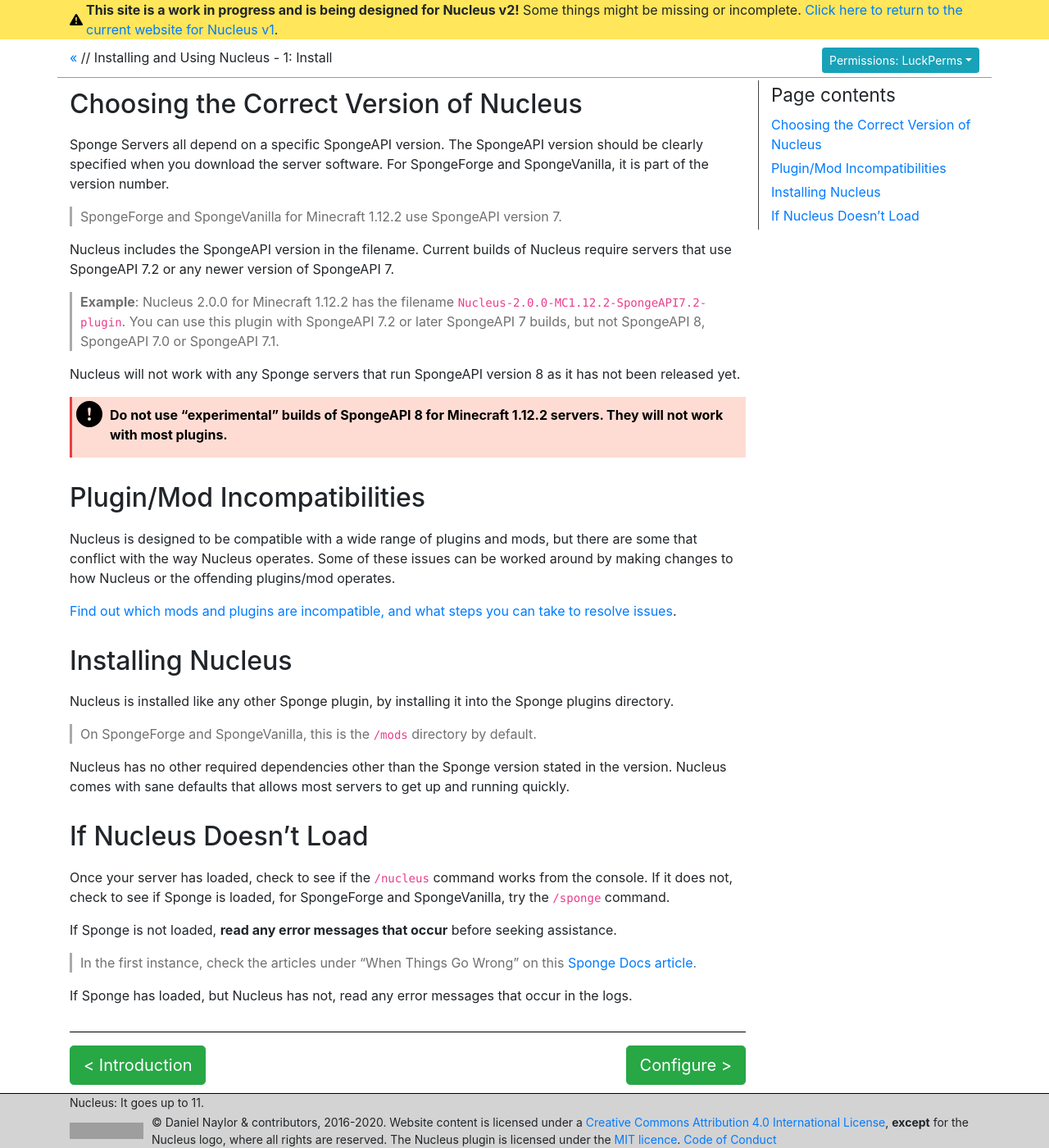
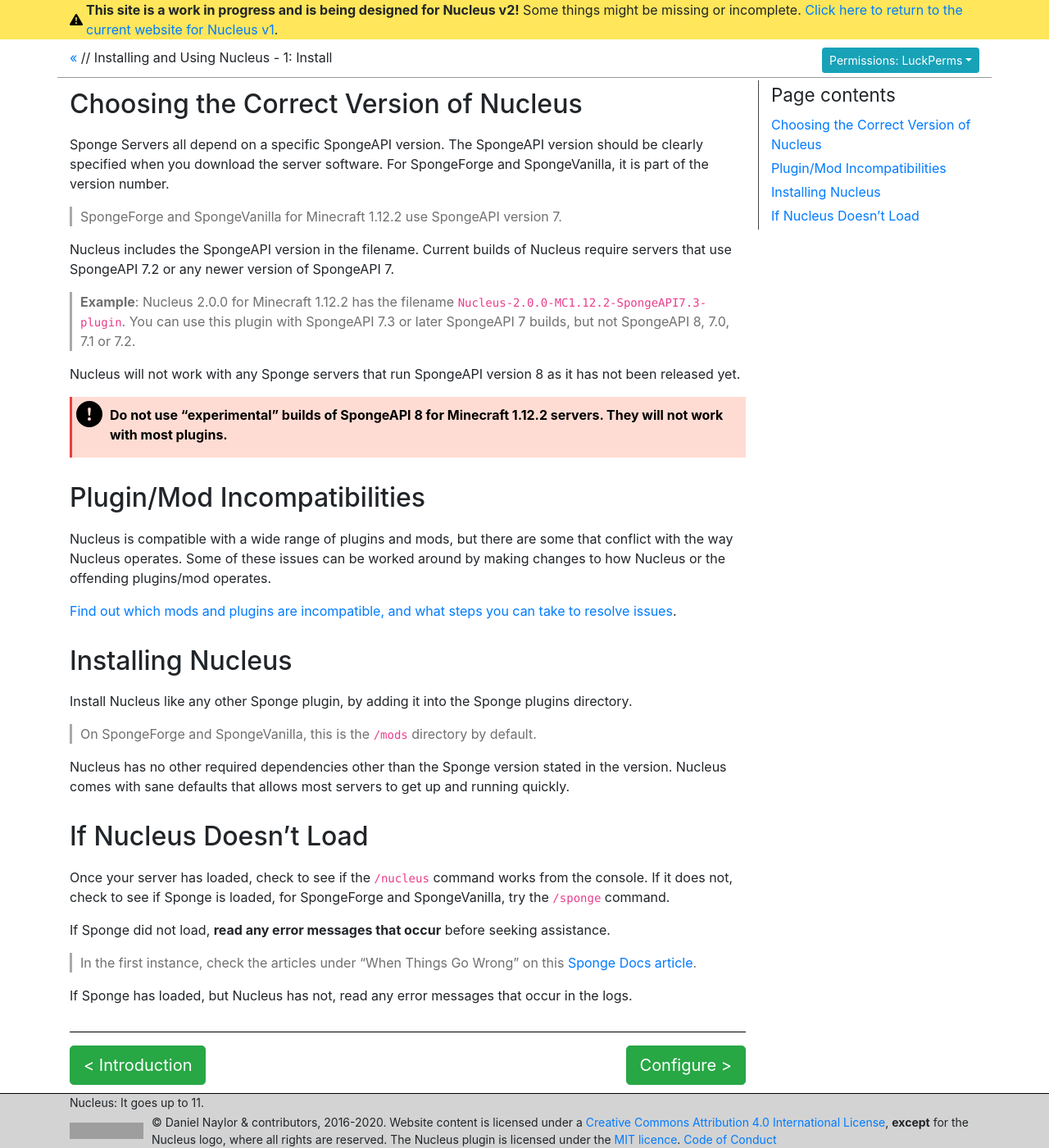
Before and after one commit to NucleusPowered/site-v2, a Jekyll site: the page built from docs/tutorial/first/install.md, in a window 1280 px wide and 1400 px high, scrolled down 238 px. Shown: the whole window at 82% size. Built offline with Jekyll 4.4.1, drawn with Linux system fonts in a browser that asks for light colours; grey boxes are pictures that could not be loaded.

Commit message:
7.2 -> 7.3

```diff
--- a/docs/tutorial/first/install.md
+++ b/docs/tutorial/first/install.md
@@ -15,7 +15,7 @@
 
 Nucleus includes the SpongeAPI version in the filename. Current builds of Nucleus require servers that use SpongeAPI 7.2 or any newer version of SpongeAPI 7.
 
-> **Example**: Nucleus 2.0.0 for Minecraft 1.12.2 has the filename `Nucleus-2.0.0-MC1.12.2-SpongeAPI7.2-plugin`. You can use this plugin with SpongeAPI 7.2 or later SpongeAPI 7 builds, but not SpongeAPI 8, SpongeAPI 7.0 or SpongeAPI 7.1.
+> **Example**: Nucleus 2.0.0 for Minecraft 1.12.2 has the filename `Nucleus-2.0.0-MC1.12.2-SpongeAPI7.3-plugin`. You can use this plugin with SpongeAPI 7.3 or later SpongeAPI 7 builds, but not SpongeAPI 8, 7.0, 7.1 or 7.2.
 
 Nucleus will not work with any Sponge servers that run SpongeAPI version 8 as it has not been released yet.
 
@@ -24,13 +24,13 @@
 
 ## Plugin/Mod Incompatibilities
 
-Nucleus is designed to be compatible with a wide range of plugins and mods, but there are some that conflict with the way Nucleus operates. Some of these issues can be worked around by making changes to how Nucleus or the offending plugins/mod operates.
+Nucleus is compatible with a wide range of plugins and mods, but there are some that conflict with the way Nucleus operates. Some of these issues can be worked around by making changes to how Nucleus or the offending plugins/mod operates.
 
 [Find out which mods and plugins are incompatible, and what steps you can take to resolve issues](../../compatibility.html).
 
 ## Installing Nucleus
 
-Nucleus is installed like any other Sponge plugin, by installing it into the Sponge plugins directory.
+Install Nucleus like any other Sponge plugin, by adding it into the Sponge plugins directory.
 
 > On SpongeForge and SpongeVanilla, this is the <code>/mods</code> directory by default.
 
@@ -40,7 +40,7 @@
 
 Once your server has loaded, check to see if the `/nucleus` command works from the console. If it does not, check to see if Sponge is loaded, for SpongeForge and SpongeVanilla, try the `/sponge` command.
 
-If Sponge is not loaded, **read any error messages that occur** before seeking assistance.
+If Sponge did not load, **read any error messages that occur** before seeking assistance.
 
 > In the first instance, check the articles under "When Things Go Wrong" on this [Sponge Docs article](https://docs.spongepowered.org/stable/en/server/quickstart.html#when-things-go-wrong).
 
```
